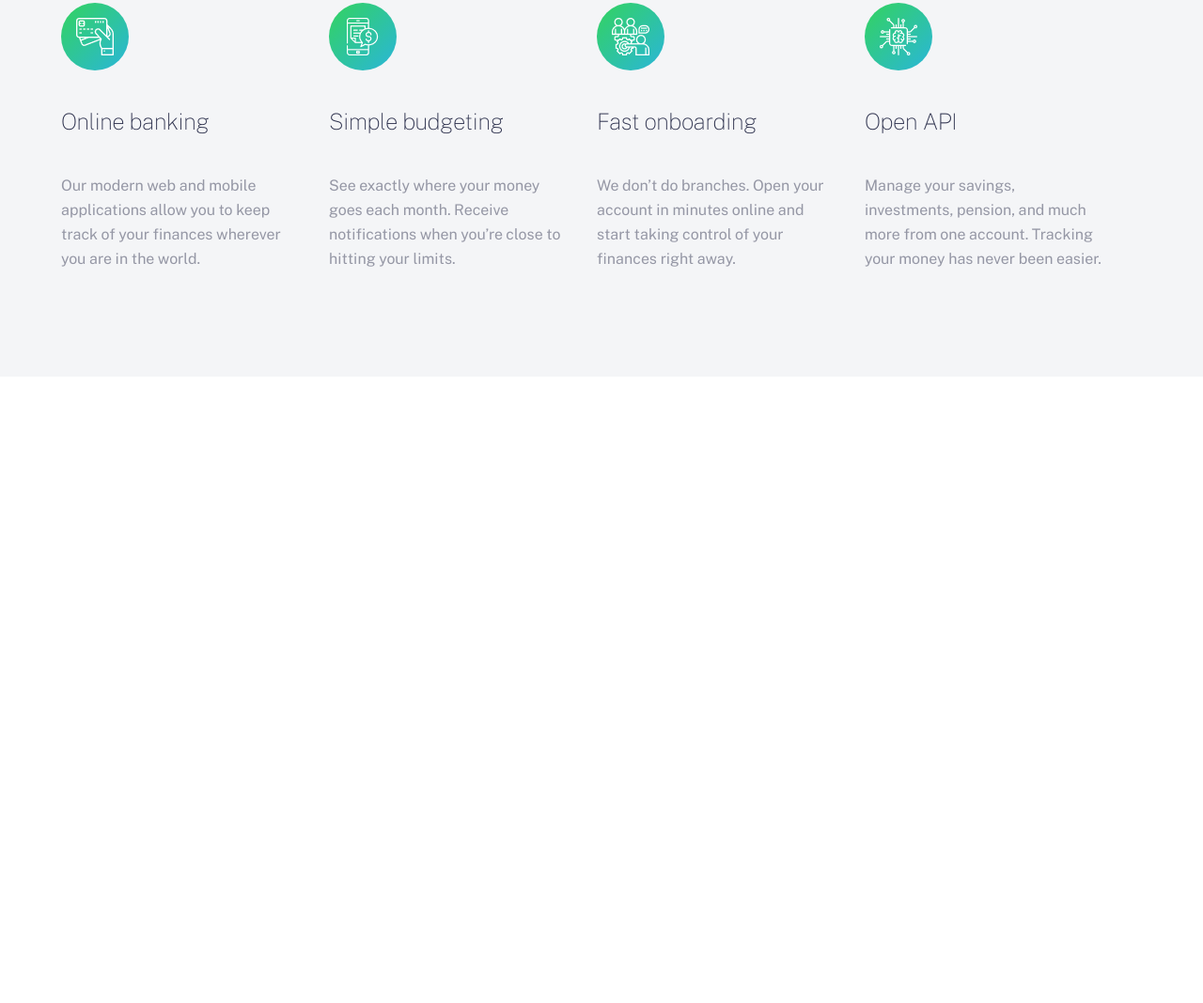
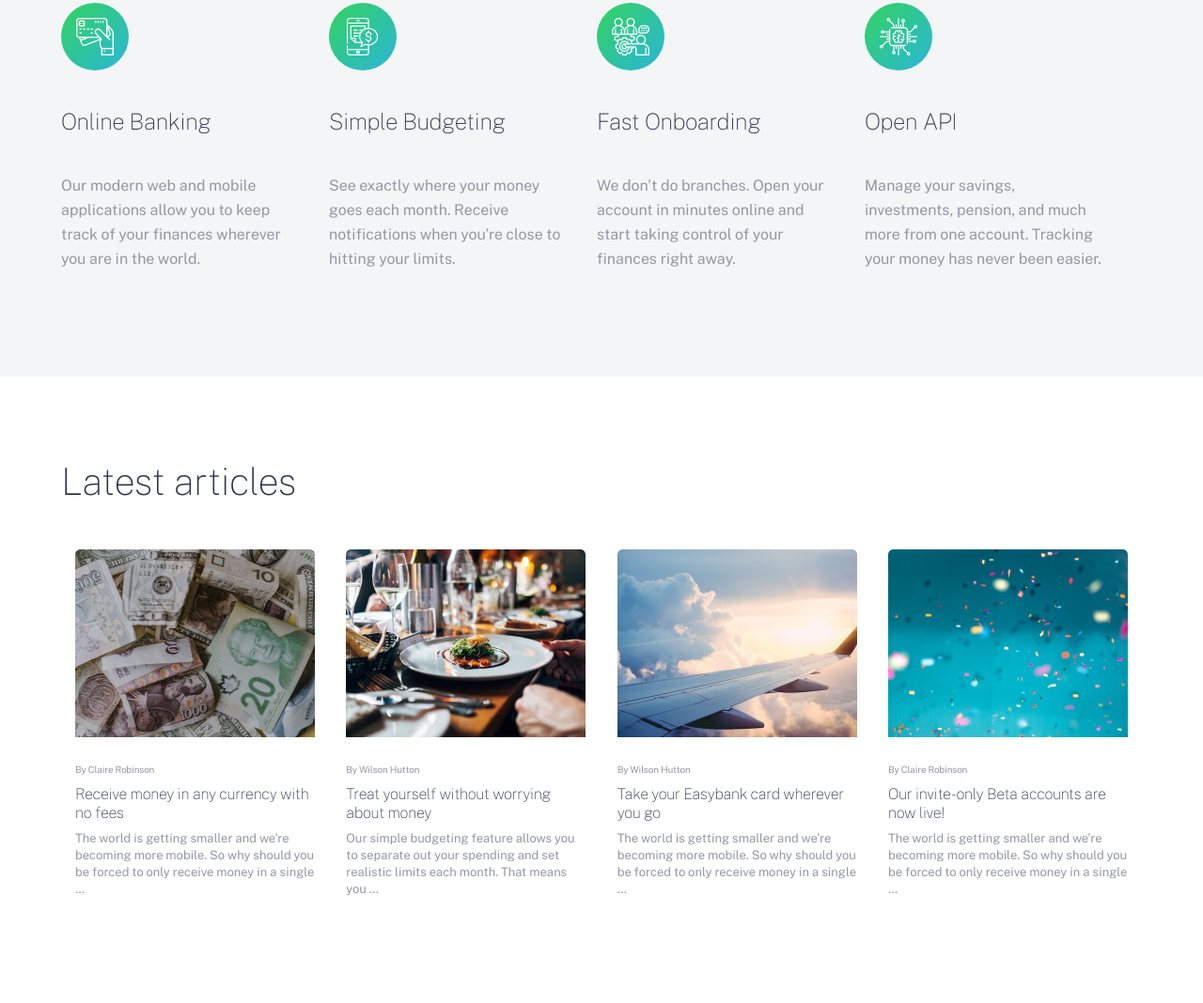
Before and after one commit to akbarjondev/easybank, a plain HTML site: page index.html in a window 1280 px wide. Shown: the part 1039-2107 px from the top of the page at 94% size. Before the commit the page ends 1440 px from the top, so only its background shows below. Drawn offline with Linux system fonts and the light colour scheme.

Commit message:
Add articles section and responsive styles

```diff
--- a/index.html
+++ b/index.html
@@ -90,6 +90,51 @@
 				</ul><!-- End of choose__list -->
 			</div><!-- End of container -->
 		</section><!-- End of choose -->
+
+		<section class="articles">
+			<div class="container articles__container">
+				<h2 class="articles__heading">Latest articles</h2>
+
+				<ul class="articles__list">
+					<li class="articles__item">
+						<a href="#" class="articles__link">
+							<h3 class="articles__item-heading item-margin">Receive money in any currency with no fees</h3>
+							<img class="articles__img" src="img/money.jpg" srcset="img/money.jpg 1x, img/money@2x.jpg 2x" alt="Money" width="255" height="200">
+							<div class="articles__author item-margin">By Claire Robinson</div>
+							<p class="articles__text item-margin">The world is getting smaller and we’re becoming more mobile. So why should you be forced to only receive money in a single …</p>
+						</a>
+					</li>
+
+					<li class="articles__item">
+						<a href="#" class="articles__link">
+							<h3 class="articles__item-heading item-margin">Treat yourself without worrying about money</h3>
+							<img class="articles__img" src="img/meal.jpg" srcset="img/meal.jpg 1x, img/meal@2x.jpg 2x" alt="Money" width="255" height="200">
+							<div class="articles__author item-margin">By Wilson Hutton</div>
+							<p class="articles__text item-margin">Our simple budgeting feature allows you to separate out your spending and set realistic limits each month. That means you …</p>
+						</a>
+					</li>
+
+					<li class="articles__item">
+						<a href="#" class="articles__link">
+							<h3 class="articles__item-heading item-margin">Take your Easybank card wherever you go</h3>
+							<img class="articles__img" src="img/fly.jpg" srcset="img/fly.jpg 1x, img/fly@2x.jpg 2x" alt="Money" width="255" height="200">
+							<div class="articles__author item-margin">By Wilson Hutton</div>
+							<p class="articles__text item-margin">The world is getting smaller and we’re becoming more mobile. So why should you be forced to only receive money in a single …</p>
+						</a>
+					</li>
+
+					<li class="articles__item">
+						<a href="#" class="articles__link">
+							<h3 class="articles__item-heading item-margin">Our invite-only Beta accounts are now live!</h3>
+							<img class="articles__img" src="img/stars.jpg" srcset="img/stars.jpg 1x, img/stars@2x.jpg 2x" alt="Money" width="255" height="200">
+							<div class="articles__author item-margin">By Claire Robinson</div>
+							<p class="articles__text item-margin">The world is getting smaller and we’re becoming more mobile. So why should you be forced to only receive money in a single …</p>
+						</a>
+					</li>
+				</ul><!-- End of articles__list -->
+			</div><!-- End of container -->
+		</section><!-- End of articles -->
+
 	</main><!-- End of site-main -->
 
 	<script src="js/script.js"></script>
--- a/scss/_mixins.scss
+++ b/scss/_mixins.scss
@@ -7,3 +7,15 @@
 		@content;
 	}
 }
+
+@mixin retina() {
+	@media
+		only screen and (-webkit-min-device-pixel-ratio: 2),
+		only screen and (   min--moz-device-pixel-ratio: 2),
+		only screen and (     -o-min-device-pixel-ratio: 2/1),
+		only screen and (        min-device-pixel-ratio: 2),
+		only screen and (                min-resolution: 192dpi),
+		only screen and (                min-resolution: 2dppx) {
+			@content;
+		}
+}
--- /dev/null
+++ b/scss/blocks/_articles.scss
@@ -0,0 +1,73 @@
+.articles {
+	padding-top: 80px;
+	padding-bottom: 80px;
+	background-color: $main-white;
+}
+.articles__heading {
+	margin: 0;
+	margin-bottom: 40px;
+	font-size: 40px;
+	line-height: 64px;
+	letter-spacing: -0.71px;
+	font-weight: 100;
+	color: $main-black;
+}
+.articles__list {
+	display: flex;
+	flex-wrap: wrap;
+	justify-content: space-between;
+	flex-direction: row;
+	margin: 0;
+	padding: 0;
+	list-style-type: none;
+}
+.articles__item {
+	width: 255px;
+	margin-right: 15px;
+	margin-left: 15px;
+	margin-bottom: 32px;
+}
+.articles__link {
+	display: flex;
+	flex-direction: column;
+	text-decoration: none;
+}
+.articles__link:hover .articles__item-heading {
+	color: $main-green;
+}
+.articles__img {
+	order: -2;
+	border-radius: 5px 5px 0px 0px;
+	margin-bottom: 25px;
+}
+.articles__author {
+	order: -1;
+	font-size: 10px;
+	line-height: 18px;
+	letter-spacing: -0.16px;
+	color: $main-gray;
+}
+.articles__item-heading {
+	margin-top: 8px;
+	margin-bottom: 8px;
+	font-size: 16px;
+	line-height: 20px;
+	font-weight: 100;
+	letter-spacing: -0.29px;
+	color: $main-black;
+}
+.articles__text {
+	margin: 0;
+	font-size: 13px;
+	line-height: 18px;
+	color: $main-gray;
+}
+
+@include breakpoint-down(900px) {
+	.articles__heading {
+		text-align: center;
+	}
+	.articles__list {
+		justify-content: center;
+	}
+}
--- a/scss/blocks/_blocks-all.scss
+++ b/scss/blocks/_blocks-all.scss
@@ -2,3 +2,4 @@
 @import "site-main";
 @import "hero";
 @import "choose";
+@import "articles";
--- a/scss/blocks/_choose.scss
+++ b/scss/blocks/_choose.scss
@@ -64,6 +64,7 @@
 	font-weight: 100;
 	color: $main-black;
 	letter-spacing: -0.43px;
+	text-transform: capitalize;
 }
 .choose__item-text {
 	font-size: 16px;
@@ -99,3 +100,22 @@
 		text-align: center;
 	}
 }
+
+@include retina() {
+	.cards::before {
+		background-image: url("../img/icon-cards@2x.png"), $main-gradinet;
+		background-size: 40px auto, auto;
+	}
+	.message::before {
+		background-image: url("../img/icon-message@2x.png"), $main-gradinet;
+		background-size: 40px auto, auto;
+	}
+	.onboarding::before {
+		background-image: url("../img/icon-onboarding@2x.png"), $main-gradinet;
+		background-size: 40px auto, auto;
+	}
+	.api::before {
+		background-image: url("../img/icon-api@2x.png"), $main-gradinet;
+		background-size: 40px auto, auto;
+	}
+}
```
Also changed, not shown: css/main.css, img/fly.jpg (added), img/fly@2x.jpg (added), img/meal.jpg (added), img/meal@2x.jpg (added), img/money.jpg (added), img/money@2x.jpg (added), img/stars.jpg (added), img/stars@2x.jpg (added), 1 other file.
